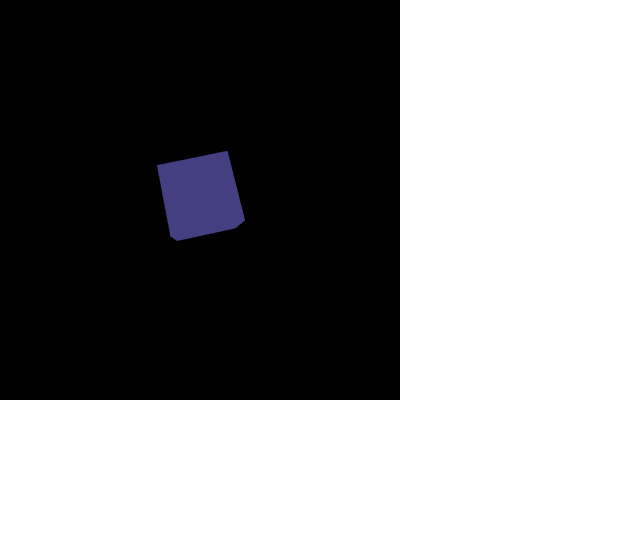
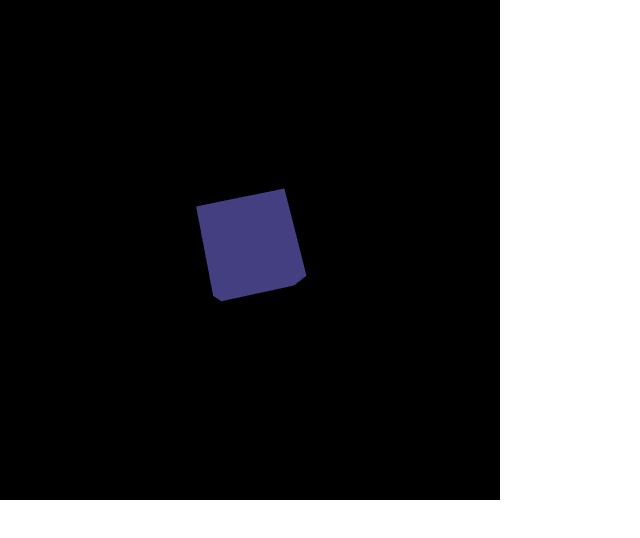
Before and after one commit to akat32/WaveKJS, a React (Create React App) app: page / in a window 1280 px wide. Shown: the top 538 px of the page, without its empty margins (0-640 px from the left). Built offline with nearby package versions, Linux system fonts and the light colour scheme.

Commit message:
add readme

```diff
--- a/src/component/main/main.js
+++ b/src/component/Box/Box.js
@@ -2,14 +2,13 @@ import React, { Component } from 'react';
 
 import * as THREE from 'three'
 
-class Main extends Component {
+class Box extends Component {
     componentDidMount () {
         const width = this.mount.clientWidth
         const height = this.mount.clientHeight
 
         // ADD scene
         this.scene = new THREE.Scene()
-
         //ADD Camera
         this.camera = new THREE.PerspectiveCamera(
             75,
@@ -24,6 +23,7 @@ class Main extends Component {
         this.renderer.setClearColor('#000000')
         this.renderer.setSize(width, height)
         this.mount.appendChild(this.renderer.domElement)
+
          //ADD CUBE
         const geometry = new THREE.BoxGeometry(1, 1, 1)
         const material = new THREE.MeshBasicMaterial({ color: '#433F81' })
@@ -55,11 +55,11 @@ class Main extends Component {
     render () {
         return (
             <div
-                style={{ width: '400px', height: '400px' }}
+                style={{ width: '500px', height: '500px' }}
                 ref={(mount) => { this.mount = mount }}
             />
         )
     }
 }
 
-export { Main }
+export { Box }
--- a/src/component/index.js
+++ b/src/component/index.js
@@ -1 +1 @@
-export { Main } from './main/main'
+export { Box } from './Box/Box'
--- a/src/router/App.js
+++ b/src/router/App.js
@@ -1,13 +1,13 @@
 import React from 'react';
 
 import { BrowserRouter as Router, Route} from "react-router-dom";
-import { Main } from '../component'
+import { Box } from '../component'
 function App() {
   return (
     <div className="App">
       <Router>
         <div>
-          <Route exact path = "/" component = { Main }/>
+          <Route exact path = "/" component = { Box }/>
         </div>
       </Router>
     </div>
```
Also changed, not shown: 1 other file (tests, documents, lock files or other folders).
